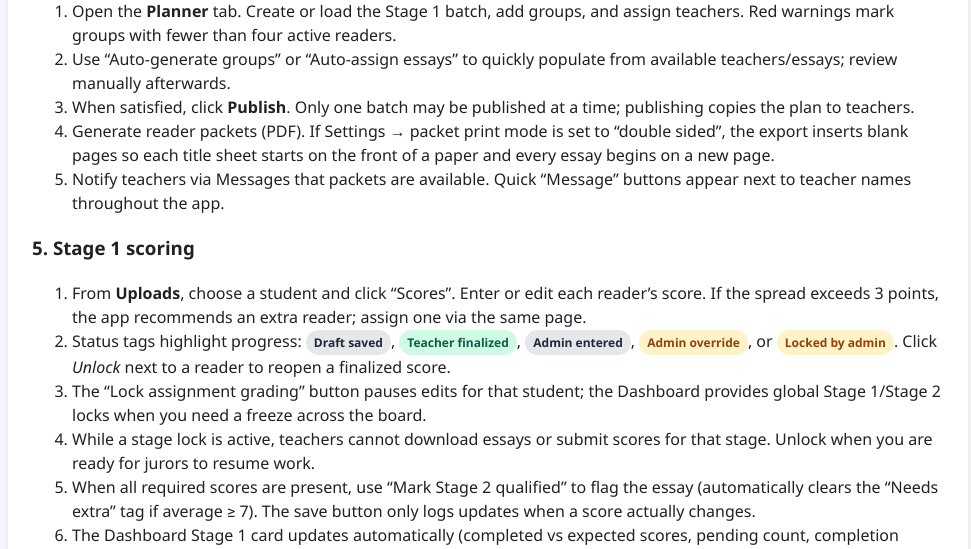
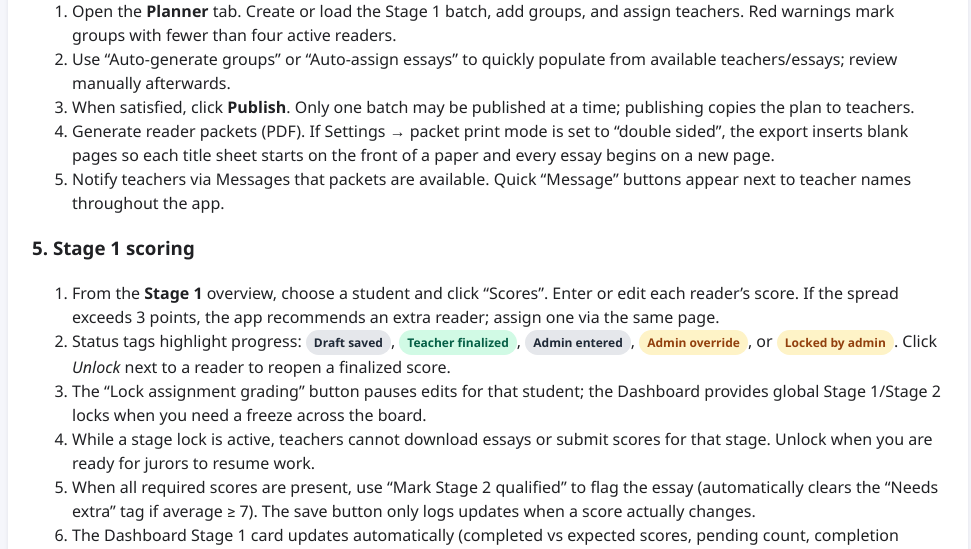
Before and after one commit to PanBartosz/IPO, a Flask app: page /admin/help in a window 1280 px wide. Shown: the part 1604-2153 px from the top of the page, without its empty margins (152-1123 px from the left). Run offline with Flask 3, Linux system fonts and the light colour scheme; the visitor is signed in with stand-in values (Sample User, id 1); some libraries are stand-ins or nearby versions.

Commit message:
readme updated

```diff
--- a/ipo_app/templates/admin/help.html
+++ b/ipo_app/templates/admin/help.html
@@ -79,7 +79,7 @@
     <section class="help-section">
       <h3>5. Stage 1 scoring</h3>
       <ol>
-        <li>From <strong>Uploads</strong>, choose a student and click “Scores”. Enter or edit each reader’s score. If the spread exceeds 3 points, the app recommends an extra reader; assign one via the same page.</li>
+        <li>From the <strong>Stage 1</strong> overview, choose a student and click “Scores”. Enter or edit each reader’s score. If the spread exceeds 3 points, the app recommends an extra reader; assign one via the same page.</li>
         <li>Status tags highlight progress: <span class="status-tag">Draft saved</span>, <span class="status-tag success">Teacher finalized</span>, <span class="status-tag">Admin entered</span>, <span class="status-tag warning">Admin override</span>, or <span class="status-tag warning">Locked by admin</span>. Click <em>Unlock</em> next to a reader to reopen a finalized score.</li>
         <li>The “Lock assignment grading” button pauses edits for that student; the Dashboard provides global Stage 1/Stage 2 locks when you need a freeze across the board.</li>
         <li>While a stage lock is active, teachers cannot download essays or submit scores for that stage. Unlock when you are ready for jurors to resume work.</li>
```
Also changed, not shown: README.md.
